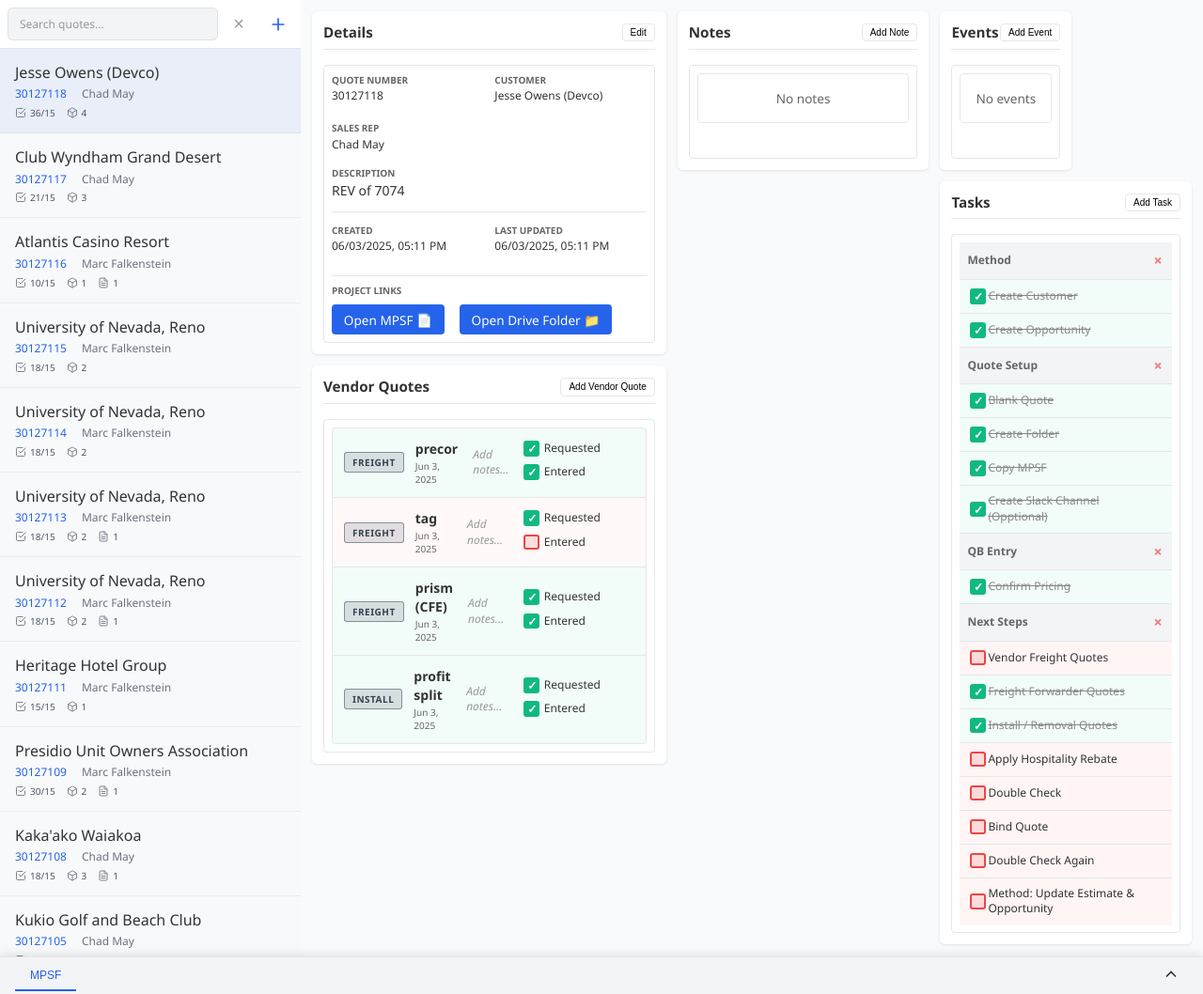
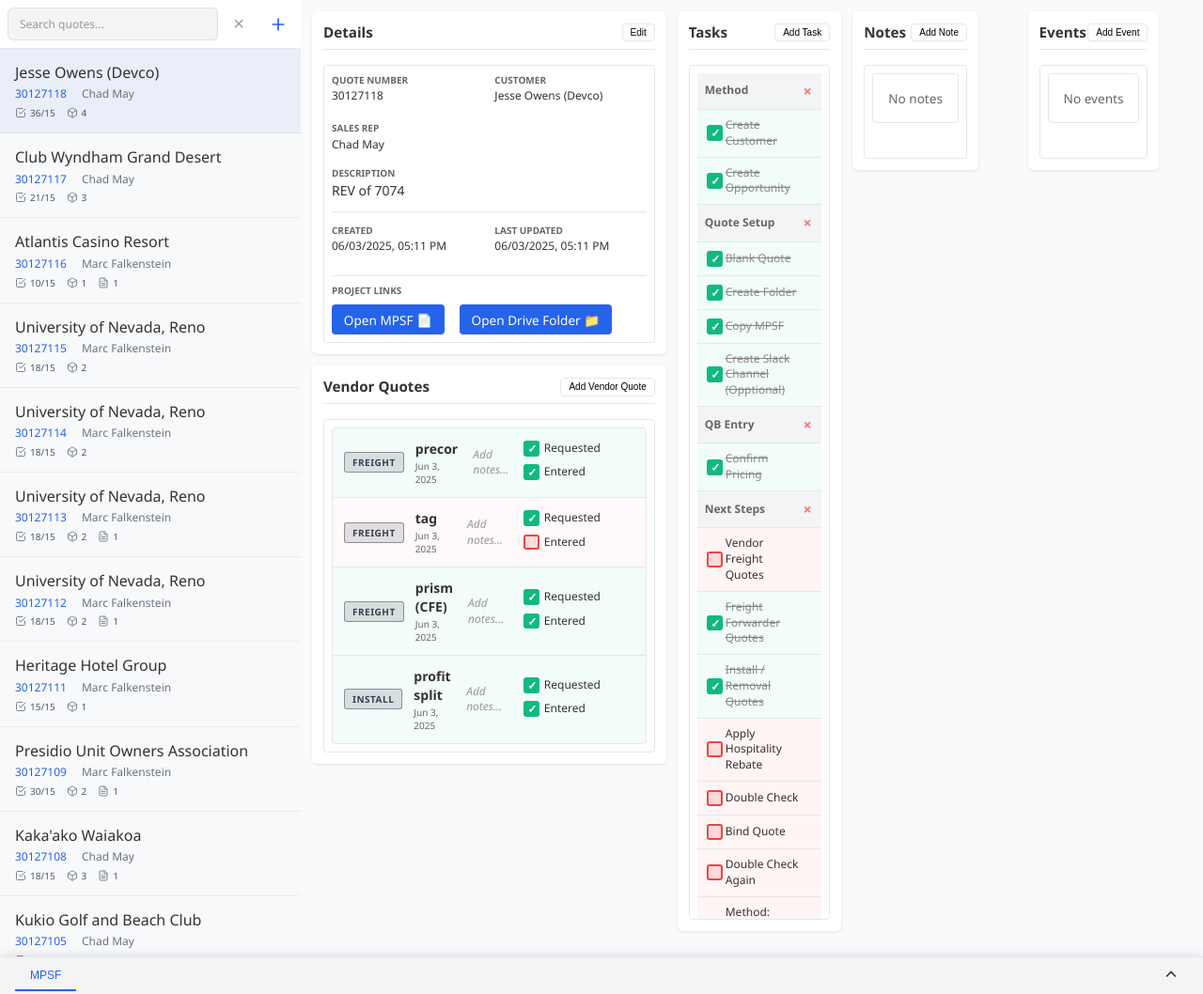
Before and after one commit to Micah-Glenz/qt-rfq-pm, a Flask app: page / in a window 1280 px wide. Shown: the part 52-1110 px from the top of the page at 94% size. Run offline with Flask 2, Linux system fonts and the light colour scheme; data comes from the database, SQL or seed files in the repository; data that the repository does not hold is empty.

Commit message:
Update quote detail layout to 4-column design

```diff
--- a/app/static/css/masonry-grid.css
+++ b/app/static/css/masonry-grid.css
@@ -8,15 +8,20 @@
 }
 
 /* Column containers */
-.left-column, .middle-column, .right-column {
+.left-column,
+.tasks-column,
+.notes-column,
+.events-column {
   flex: 1;
   display: flex;
   flex-direction: column;
   gap: 0.75rem;
 }
 
-/* Right column specific - allow variable height for tasks */
-.right-column {
+/* Column alignment */
+.tasks-column,
+.notes-column,
+.events-column {
   align-items: flex-start; /* Don't stretch children */
   justify-content: flex-start; /* Align to top */
 }
--- a/app/static/js/quotes.js
+++ b/app/static/js/quotes.js
@@ -339,7 +339,22 @@ const QuotesModule = (function() {
         </div>
       </div>
 
-      <div class="middle-column">
+      <div class="tasks-column">
+        <!-- Tasks Card -->
+        <div class="quote-card tasks-card">
+          <div class="card-header">
+            <h3>Tasks</h3>
+            <button class="btn small" id="addTaskBtn">Add Task</button>
+          </div>
+          <div class="card-content" id="tasksCardContent">
+            <div id="tasksList">
+              ${tasksHtml}
+            </div>
+          </div>
+        </div>
+      </div>
+
+      <div class="notes-column">
         <!-- Notes Card -->
         <div class="quote-card notes-card">
           <div class="card-header">
@@ -354,7 +369,7 @@ const QuotesModule = (function() {
         </div>
       </div>
 
-      <div class="right-column">
+      <div class="events-column">
         <!-- Events Card -->
         <div class="quote-card events-card">
           <div class="card-header">
@@ -368,18 +383,6 @@ const QuotesModule = (function() {
           </div>
         </div>
 
-        <!-- Tasks Card -->
-        <div class="quote-card tasks-card">
-          <div class="card-header">
-            <h3>Tasks</h3>
-            <button class="btn small" id="addTaskBtn">Add Task</button>
-          </div>
-          <div class="card-content" id="tasksCardContent">
-            <div id="tasksList">
-              ${tasksHtml}
-            </div>
-          </div>
-        </div>
       </div>
     `;
 
```
